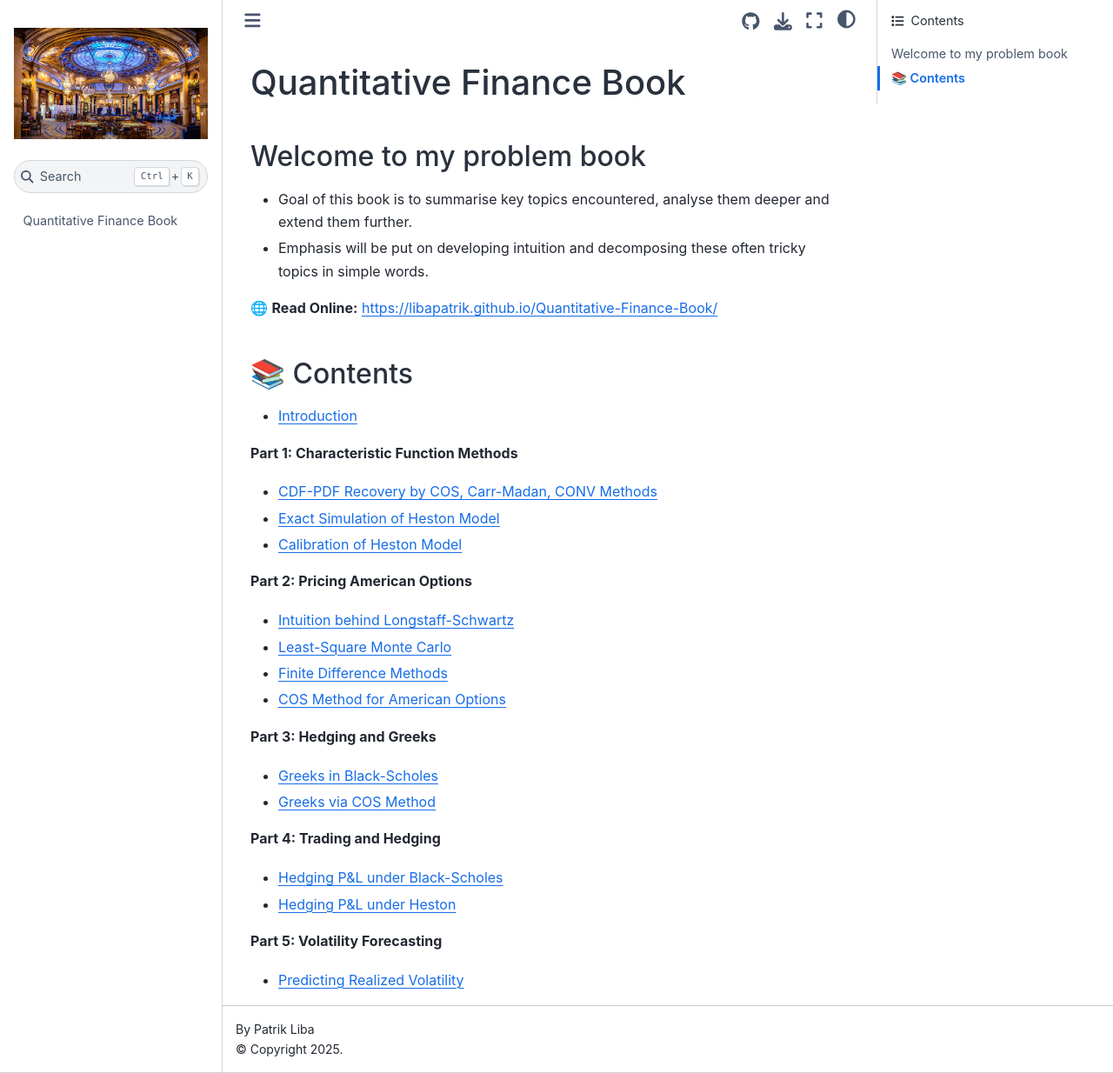
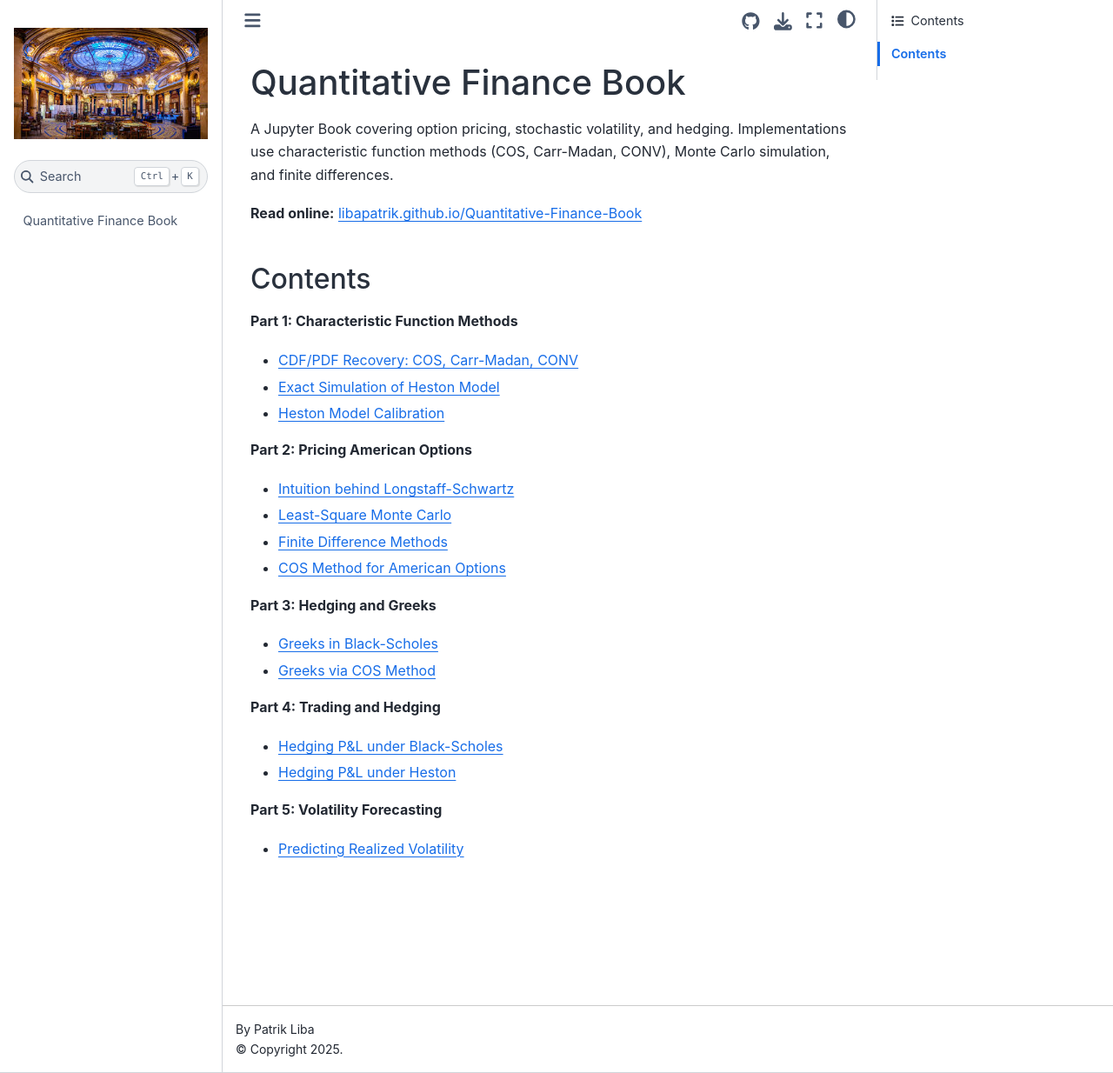
Before and after one commit to libapatrik/Quantitative-Finance-Book, a Jupyter Book: the page built from README.md, in a window 1280 px wide and 1234 px high. Shown: the whole window at 87% size. Built offline with Jupyter Book 1.0.4 settings and Sphinx 7.4.7 and the Sphinx Book theme 1.1.4, drawn with Linux system fonts in a browser that asks for light colours; pages that are not in the unit, such as notebooks, are missing from menus.

Commit message:
Fixes 29/01

```diff
--- a/README.md
+++ b/README.md
@@ -1,18 +1,15 @@
 # Quantitative Finance Book
-## Welcome to my problem book
 
-- Goal of this book is to summarise key topics encountered, analyse them deeper and extend them further.
-- Emphasis will be put on developing intuition and decomposing these often tricky topics in simple words.
+A Jupyter Book covering option pricing, stochastic volatility, and hedging. Implementations use characteristic function methods (COS, Carr-Madan, CONV), Monte Carlo simulation, and finite differences.
 
- 🌐 **Read Online:** [https://libapatrik.github.io/Quantitative-Finance-Book/](https://libapatrik.github.io/Quantitative-Finance-Book/)
+**Read online:** [libapatrik.github.io/Quantitative-Finance-Book](https://libapatrik.github.io/Quantitative-Finance-Book/)
 
-## 📚 Contents
-- [Introduction](https://libapatrik.github.io/Quantitative-Finance-Book/intro.html)
+## Contents
 
 **Part 1: Characteristic Function Methods**
-- [CDF-PDF Recovery by COS, Carr-Madan, CONV Methods](https://libapatrik.github.io/Quantitative-Finance-Book/char_functions/01_pdf_cdf_recovery.html)
+- [CDF/PDF Recovery: COS, Carr-Madan, CONV](https://libapatrik.github.io/Quantitative-Finance-Book/char_functions/01_pdf_cdf_recovery.html)
 - [Exact Simulation of Heston Model](https://libapatrik.github.io/Quantitative-Finance-Book/char_functions/02_heston_exact_simulation.html)
-- [Calibration of Heston Model](https://libapatrik.github.io/Quantitative-Finance-Book/char_functions/04_heston_calibration_qn.html)
+- [Heston Model Calibration](https://libapatrik.github.io/Quantitative-Finance-Book/char_functions/03_heston_calibration.html)
 
 **Part 2: Pricing American Options**
 - [Intuition behind Longstaff-Schwartz](https://libapatrik.github.io/Quantitative-Finance-Book/american_options/01_lsmc_intuition.html)
--- a/_toc.yml
+++ b/_toc.yml
@@ -11,8 +11,8 @@ parts:
       chapters:
           - file: char_functions/01_pdf_cdf_recovery
           - file: char_functions/02_heston_exact_simulation
-          #- file: char_functions/03_heston_calibration     # WIP
-          - file: char_functions/04_heston_calibration_qn   # improve and merge into 03_heston_calibration
+          - file: char_functions/03_heston_calibration
+          #- file: char_functions/04_heston_calibration_qn   # improve and merge into 03_heston_calibration
           #- file: char_functions/05_heston_exotic_options  # not anchored
 
 #    - caption: Volatility Surface Methods [TODO]
@@ -34,22 +34,16 @@ parts:
       numbered: True
       chapters:
           - file: greeks/01_greeks_black_scholes
-          #- file: greeks/02_greeks_cos           # WIP
+          - file: greeks/02_greeks_cos
 
     - caption: Trading and Hedging
       numbered: True
       chapters:
         - file: trading/01_bs_hedging_pnl
         - file: trading/02_heston_hedging_pnl
-        - file: trading/03_hestonSLV_hedging_pnl  # from CppFM Personal C++ library
+        - file: trading/03_hestonSLV_hedging_pnl  # from CppFM personal C++ library
 
     - caption: Volatility Forecasting
       numbered: True
       chapters:
         - file: volatility/01_pred_realized_vol
-
-# Future plans:
-
-# 03_hestonSLV_hedging
-# 01_vol_surfaces/01_svi + ssvi + essvi
-#
```
Also changed, not shown: utils.py (+39 -4 lines), 5 other files.
